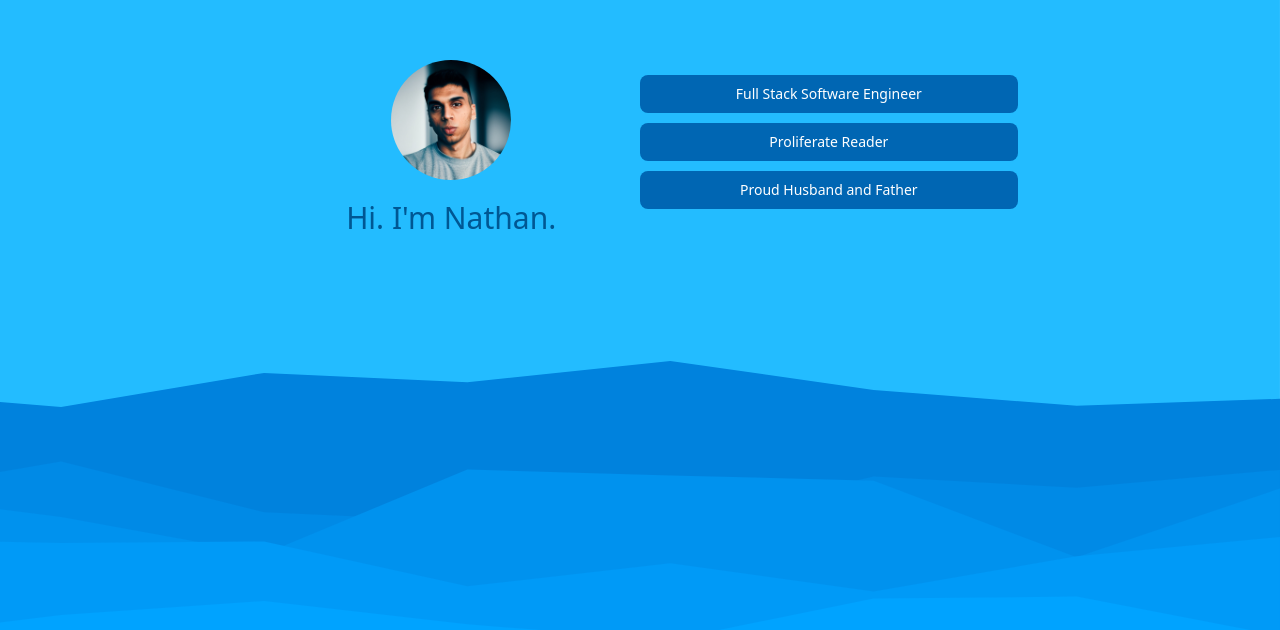
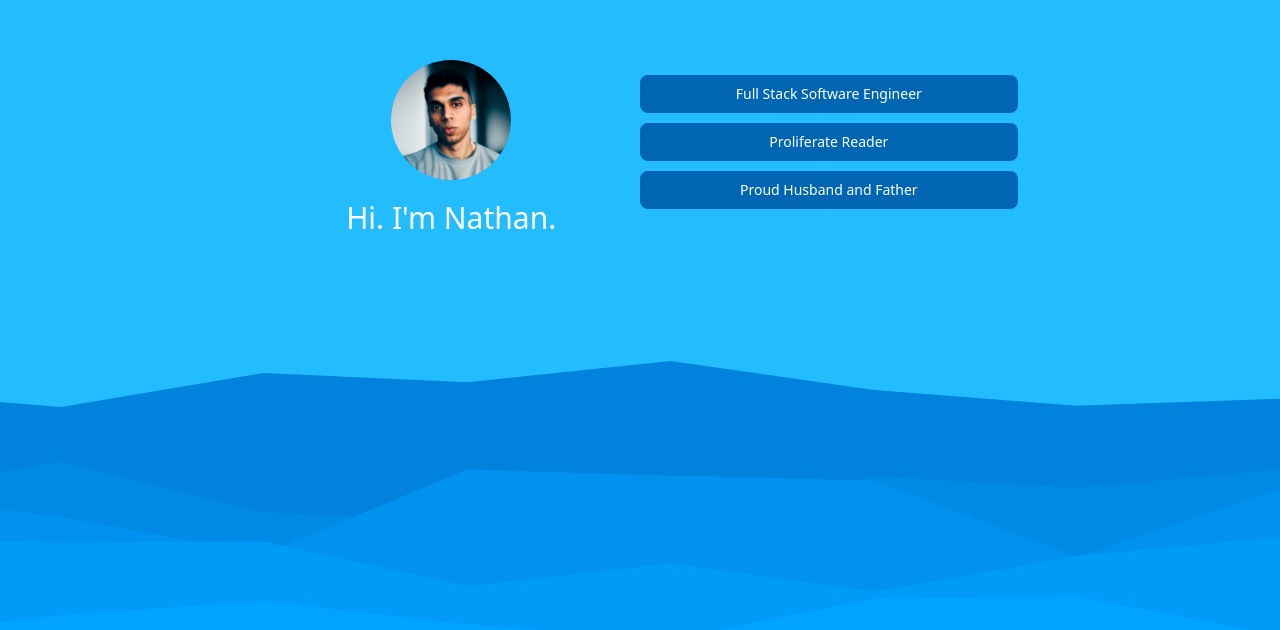
Before and after one commit to nduartech/monorepo-v1, an Astro site in the folder packages/mr-astro/: page / in a window 1280 px wide. Shown: the part 116-746 px from the top of the page. Built offline with nearby package versions, Linux system fonts and the light colour scheme; Astro itself is replaced by a stand-in of ours; some icons are missing.

Commit message:
Personal Website Microfrontend Init

```diff
--- a/packages/mr-astro/src/components/landing/Landing.astro
+++ b/packages/mr-astro/src/components/landing/Landing.astro
@@ -26,7 +26,7 @@ import { ViewTransitions } from "astro:transitions";
           <div class="image-container w-2/12 min-w-36 max-w-48 h-2/12 flex justify-center items-center">
             <img class="rounded-full object-fill p-3" src="/me.png" alt="Nathan" />
           </div>
-          <p class="text-3xl dark:text-regal-blue-100 text-regal-blue-800 my-2">Hi. I'm Nathan.</p>
+          <p class="text-3xl dark:text-regal-blue-100 text-white my-2">Hi. I'm Nathan.</p>
         </div>
       </div>
       <div class="w-4/5 lg:w-full">
```
